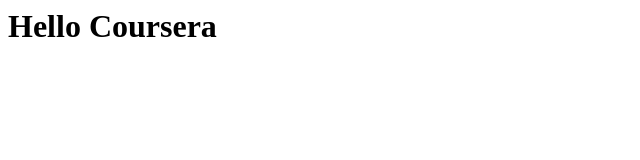
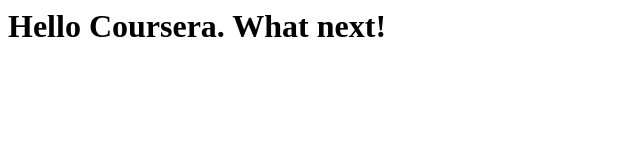
Before and after one commit to lucianogualano/courseawebtest, a plain HTML site: page site/index.html in a window 1280 px wide. Shown: the whole page, without its empty margins (0-640 px from the left). Drawn offline with Linux system fonts and the light colour scheme.

Commit message:
Small change

```diff
--- a/site/index.html
+++ b/site/index.html
@@ -3,6 +3,6 @@
         <title>Hello Coursera</title>
     </head>
     <body>
-        <h1>Hello Coursera</h1>
+        <h1>Hello Coursera. What next!</h1>
     </body>
 </html>
```
